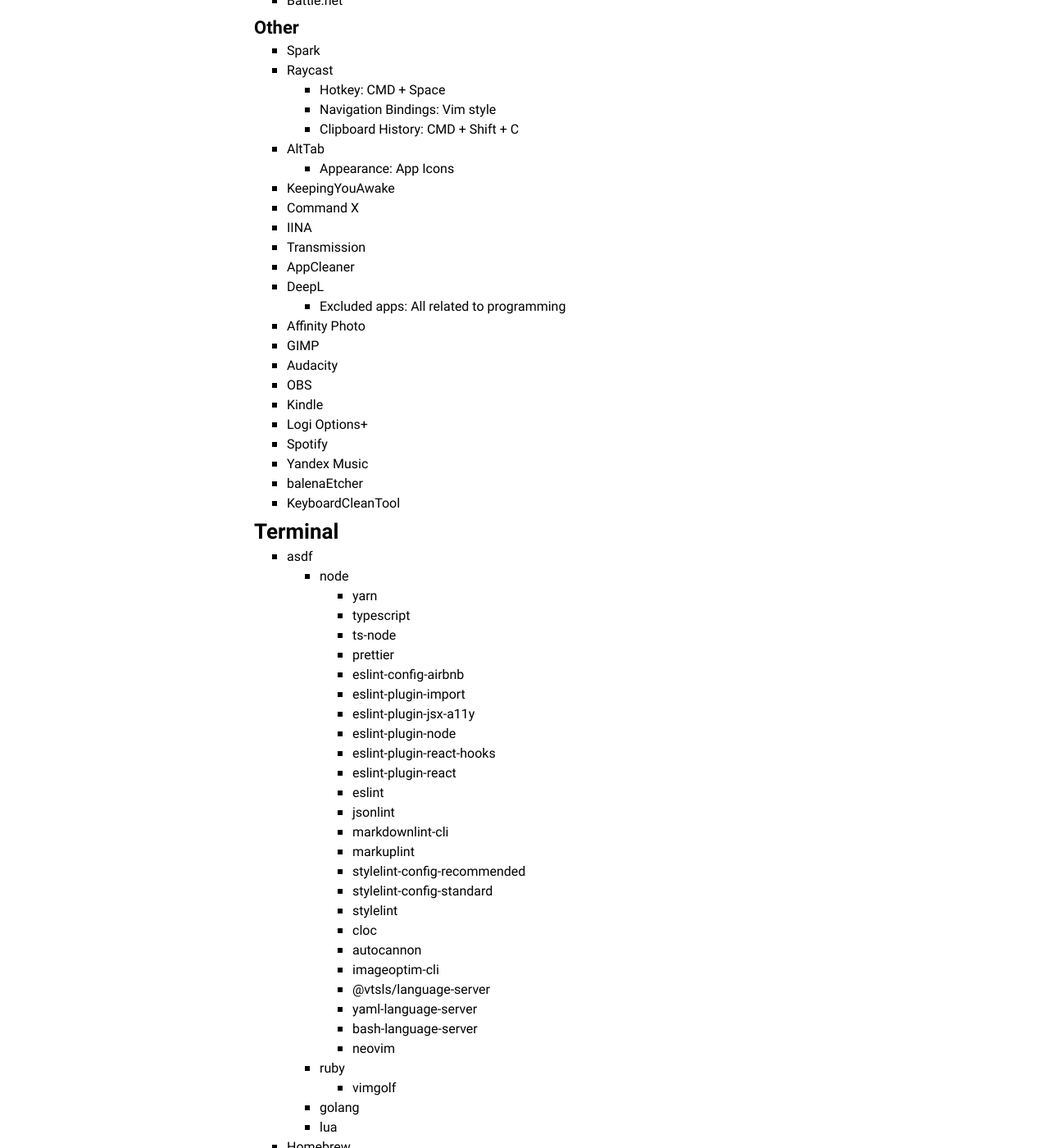
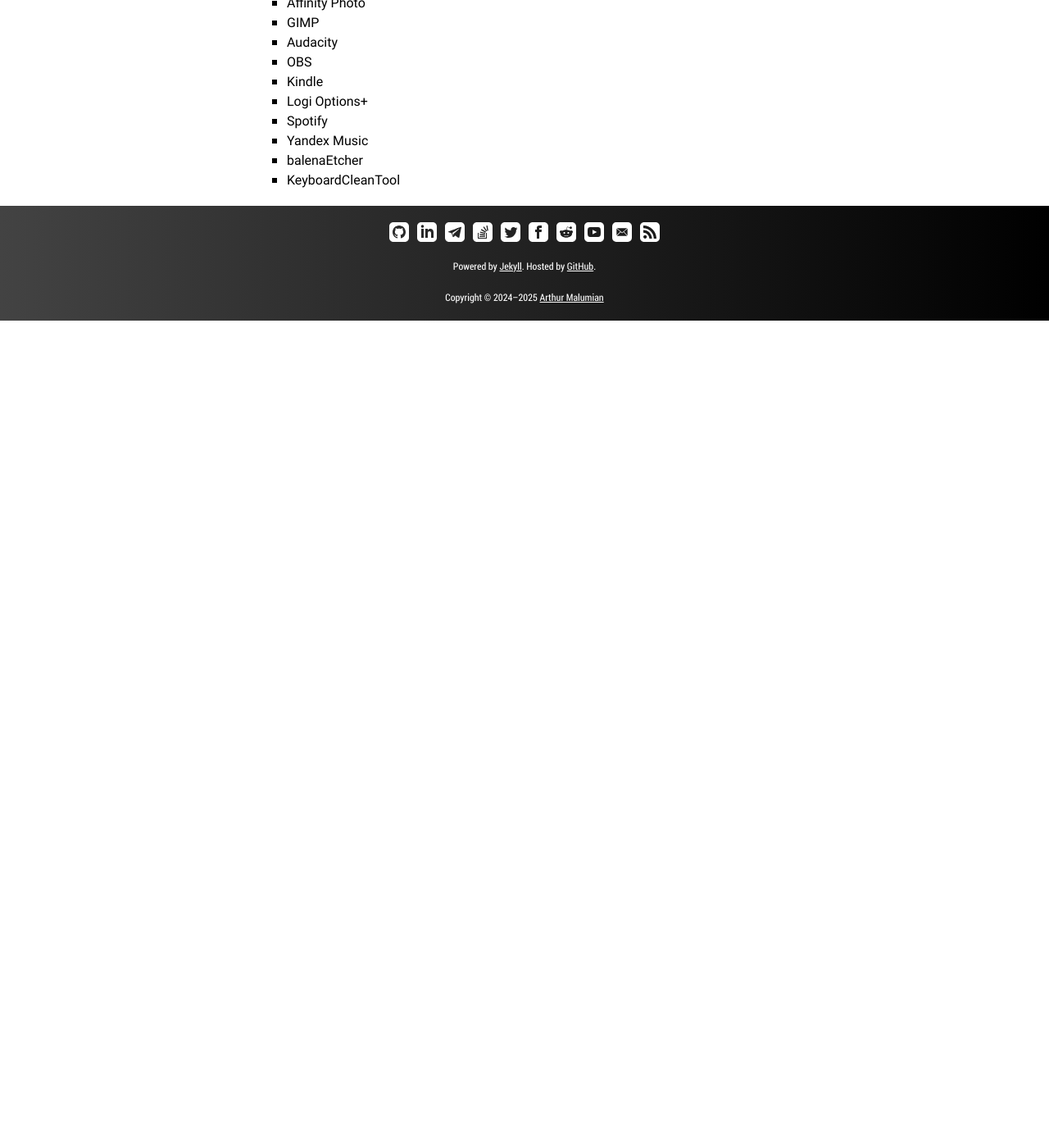
Before and after one commit to amalumian/www.malumian.dev, a Jekyll site: the page built from setup.html, in a window 1280 px wide and 1400 px high, scrolled down 4682 px. Shown: the whole window at 82% size. Built offline with Jekyll 4.4.1, drawn with Linux system fonts in a browser that asks for light colours; after the commit the page ends 5073 px from its top, so only the background shows below that; some of the changed text lies outside the part shown.

Commit message:
Update setup.html

```diff
--- a/setup.html
+++ b/setup.html
@@ -19,10 +19,7 @@
     <li><a href="#technical-gear">Technical Gear</a></li>
     <li><a href="#macbook-specification">MacBook Specification</a></li>
     <li><a href="#system-preferences">System Preferences</a></li>
-    <li><a href="#fonts">Fonts</a></li>
-    <li><a href="#themes">Themes</a></li>
     <li><a href="#apps">Apps</a></li>
-    <li><a href="#terminal">Terminal</a></li>
   </ul>
 
   <h2 id="technical-gear">Technical Gear</h2>
@@ -163,19 +160,6 @@
     </li>
   </ul>
 
-  <h2 id="fonts">Fonts</h2>
-  <ul>
-    <li>
-      <a href="https://github.com/ryanoasis/nerd-fonts" target="_blank"
-        >Iosevka Nerd Font Mono</a
-      >
-    </li>
-  </ul>
-  <h2 id="themes">Themes</h2>
-  <ul>
-    <li>Gruvbox Dark</li>
-    <li>Rosé Pine</li>
-  </ul>
   <h2 id="apps">Apps</h2>
   <h3>Browser</h3>
   <ul>
@@ -201,24 +185,9 @@
   </ul>
   <h3>Programming</h3>
   <ul>
-    <li>
-      Warp
-      <ul>
-        <li>Cursor: Block, Blinking cursor</li>
-        <li>Left Option key is Meta: true</li>
-        <li>Use thin strokes: Always</li>
-      </ul>
-    </li>
     <li>Ghostty</li>
-    <li>Alacritty</li>
-    <li>
-      <a href="https://github.com/amalumian/dotfiles/tree/main/cursor" target="_blank"
-        >Cursor</a
-      >
-    </li>
-    <li>Windsurf</li>
+    <li>Cursor</li>
     <li>VS Code</li>
-    <li>Zed</li>
     <li>WebStorm</li>
     <li>Docker</li>
     <li>FileZilla</li>
@@ -227,8 +196,8 @@
     <li>Racket</li>
     <li>DBeaver</li>
     <li>Figma</li>
+    <li>ImageOptim</li>
     <li>Excalidraw (PWA)</li>
-    <li>ImageOptim</li>
   </ul>
   <h3>VM</h3>
   <ul>
@@ -314,131 +283,4 @@
     <li>balenaEtcher</li>
     <li>KeyboardCleanTool</li>
   </ul>
-
-  <h2 id="terminal">Terminal</h2>
-  <ul>
-    <li>
-      asdf
-      <ul>
-        <li>
-          node
-          <ul>
-            <li>yarn</li>
-            <li>typescript</li>
-            <li>ts-node</li>
-            <li>prettier</li>
-            <li>eslint-config-airbnb</li>
-            <li>eslint-plugin-import</li>
-            <li>eslint-plugin-jsx-a11y</li>
-            <li>eslint-plugin-node</li>
-            <li>eslint-plugin-react-hooks</li>
-            <li>eslint-plugin-react</li>
-            <li>eslint</li>
-            <li>jsonlint</li>
-            <li>markdownlint-cli</li>
-            <li>markuplint</li>
-            <li>stylelint-config-recommended</li>
-            <li>stylelint-config-standard</li>
-            <li>stylelint</li>
-            <li>cloc</li>
-            <li>autocannon</li>
-            <li>imageoptim-cli</li>
-            <li>@vtsls/language-server</li>
-            <li>yaml-language-server</li>
-            <li>bash-language-server</li>
-            <li>neovim</li>
-          </ul>
-        </li>
-        <li>
-          ruby
-          <ul>
-            <li>vimgolf</li>
-          </ul>
-        </li>
-        <li>golang</li>
-        <li>lua</li>
-      </ul>
-    </li>
-    <li>
-      Homebrew
-      <ul>
-        <li>
-          Formulae
-          <ul>
-            <li>git</li>
-            <li>
-              <a
-                href="https://github.com/amalumian/dotfiles/tree/main/.zshrc"
-                target="_blank"
-                >zsh
-              </a>
-              <ul>
-                <li>
-                  oh my zsh
-                  <ul>
-                    <li>you-should-use</li>
-                    <li>zsh-autocomplete</li>
-                    <li>zsh-autosuggestions</li>
-                    <li>zsh-syntax-highlighting</li>
-                  </ul>
-                </li>
-              </ul>
-            </li>
-            <li>
-              <a
-                href="https://github.com/amalumian/dotfiles/tree/main/nvim"
-                target="_blank"
-                >neovim</a
-              >
-            </li>
-            <li>
-              <a
-                href="https://github.com/amalumian/dotfiles/tree/main/.tmux.conf"
-                target="_blank"
-                >tmux</a
-              >
-            </li>
-            <li>fzf</li>
-            <li>fd</li>
-            <li>bat</li>
-            <li>neofetch</li>
-            <li>tree</li>
-            <li>tldr</li>
-            <li>ripgrep</li>
-            <li>htop</li>
-            <li>shellcheck</li>
-            <li>lazygit</li>
-            <li>lazydocker</li>
-            <li>curl</li>
-            <li>lsd</li>
-            <li>pgcli</li>
-            <li>cmatrix</li>
-            <li>ffmpeg</li>
-            <li>webp</li>
-            <li>gpg2</li>
-            <li>gnupg</li>
-            <li>pinentry-mac</li>
-          </ul>
-        </li>
-        <li>
-          Casks
-          <ul>
-            <li>
-              <a
-                href="https://github.com/amalumian/dotfiles/tree/main/.aerospace.toml"
-                target="_blank"
-                >aerospace</a
-              >
-            </li>
-            <li>karabiner-elements</li>
-            <li>flameshot</li>
-            <li>stats</li>
-            <li>keycastr</li>
-            <li>monitorcontrol</li>
-            <li>hiddenbar</li>
-          </ul>
-        </li>
-      </ul>
-    </li>
-  </ul>
 </section>
```
Also changed, not shown: other parts of setup.html (+1 -1 lines).
